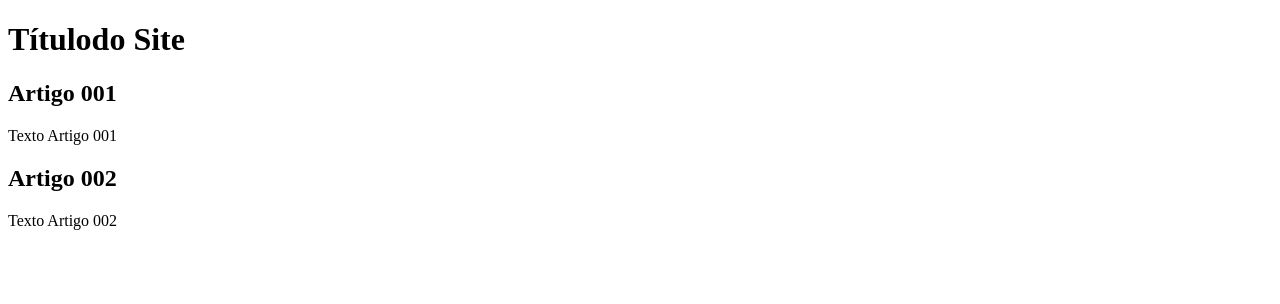
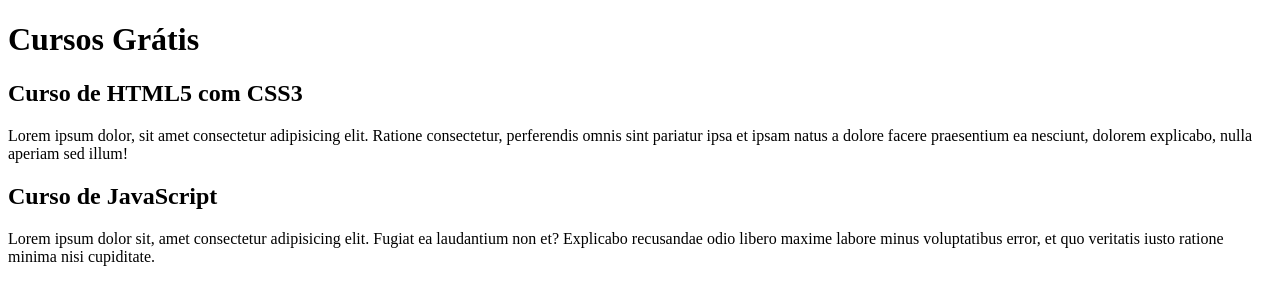
Before and after one commit to Vinicius-Jose-de-Mendonca/projeto-site, a plain HTML site: page index.html in a window 1280 px wide. Drawn offline with Linux system fonts and the light colour scheme.

Commit message:
comecei a escrever o conteúdo

```diff
--- a/index.html
+++ b/index.html
@@ -8,15 +8,15 @@
 <body>
     <main>
         <header>
-            <h1>Títulodo Site</h1>
+            <h1>Cursos Grátis</h1>
         </header>
         <article>
-            <h2>Artigo 001</h2>
-            <p>Texto Artigo 001</p>
+            <h2>Curso de HTML5 com CSS3</h2>
+            <p>Lorem ipsum dolor, sit amet consectetur adipisicing elit. Ratione consectetur, perferendis omnis sint pariatur ipsa et ipsam natus a dolore facere praesentium ea nesciunt, dolorem explicabo, nulla aperiam sed illum!</p>
         </article>
         <article>
-            <h2>Artigo 002</h2>
-            <p>Texto Artigo 002</p>
+            <h2>Curso de JavaScript</h2>
+            <p>Lorem ipsum dolor sit, amet consectetur adipisicing elit. Fugiat ea laudantium non et? Explicabo recusandae odio libero maxime labore minus voluptatibus error, et quo veritatis iusto ratione minima nisi cupiditate.</p>
         </article>
     </main>
 </body>
```
